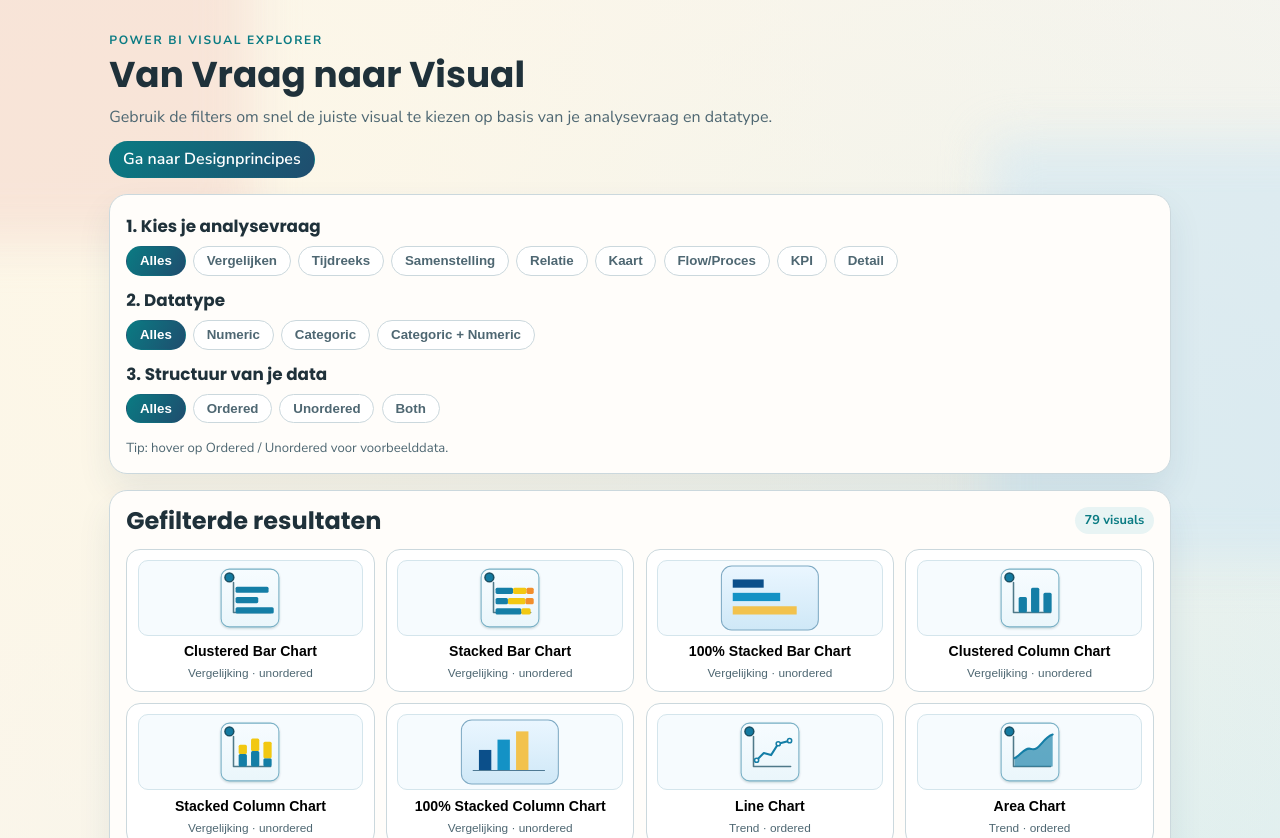
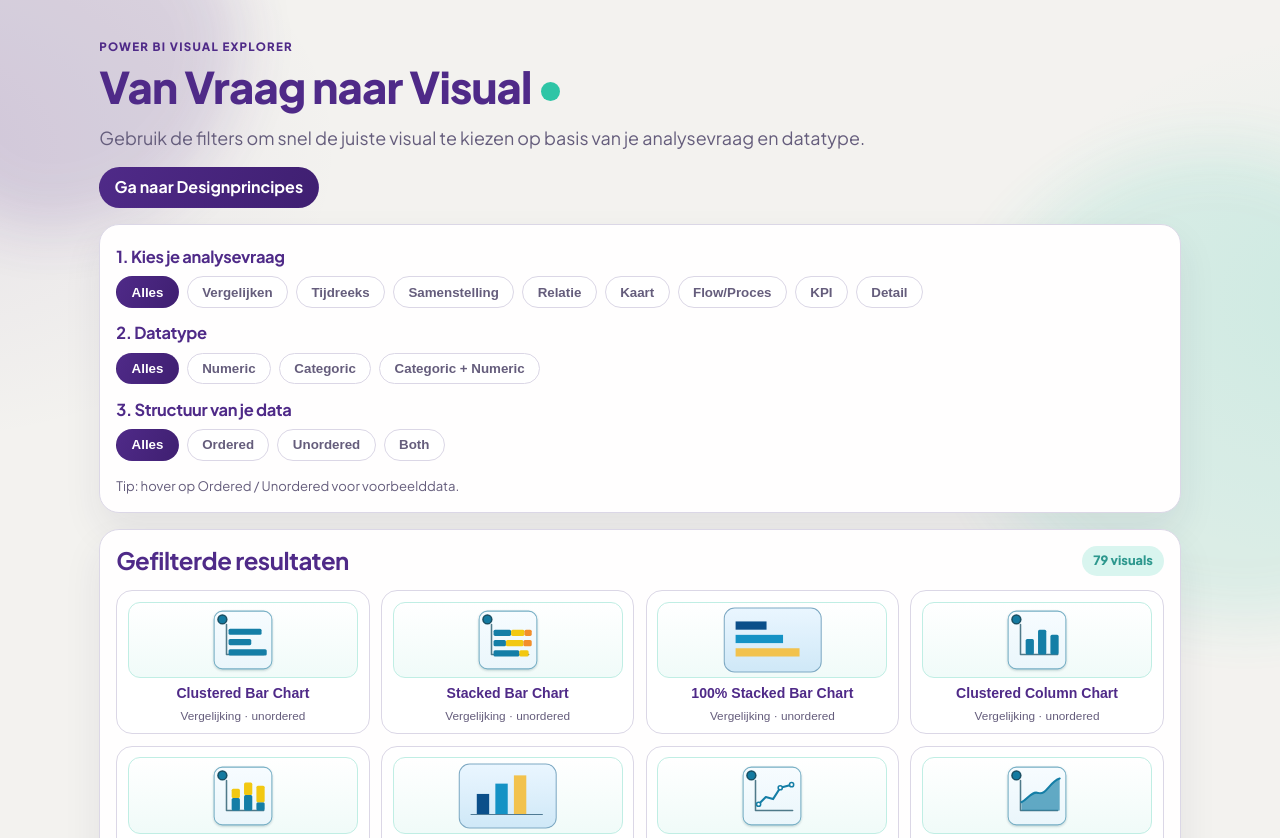
Before and after one commit to GeronimoAnalytics/visualselector, a plain HTML site: page web/index.html in a window 1280 px wide. Shown: the top 838 px of the page. Drawn offline with Linux system fonts and the light colour scheme.

Commit message:
Restyle web pages with Aaff-inspired visual theme

```diff
--- a/web/index.html
+++ b/web/index.html
@@ -6,7 +6,7 @@
   <title>Van Vraag naar Visual</title>
   <link rel="preconnect" href="https://fonts.googleapis.com">
   <link rel="preconnect" href="https://fonts.gstatic.com" crossorigin>
-  <link href="https://fonts.googleapis.com/css2?family=Nunito+Sans:wght@400;600;700;800&family=Poppins:wght@500;600;700;800&display=swap" rel="stylesheet">
+  <link href="https://fonts.googleapis.com/css2?family=Plus+Jakarta+Sans:wght@400;500;600;700;800&display=swap" rel="stylesheet">
   <link rel="stylesheet" href="styles.css">
 </head>
 <body>
--- a/web/styles.css
+++ b/web/styles.css
@@ -1,90 +1,116 @@
 :root {
-  --bg: #f7f4ef;
-  --ink: #1f313a;
-  --muted: #4e6772;
-  --panel: #fffdf9;
-  --line: #cbd8dd;
-  --teal: #0a7b83;
-  --coral: #de6e5d;
-  --gold: #d4a948;
-  --navy: #1f4d6e;
+  --bg: #f3f2ef;
+  --bg-soft: #f9f8f5;
+  --ink: #2d2351;
+  --muted: #655d7c;
+  --panel: #ffffff;
+  --line: #dbd7e6;
+  --teal: #2ec5a6;
+  --purple: #4f2a88;
+  --purple-dark: #3f1f71;
+  --focus: #8f73d8;
 }
 
 * {
   box-sizing: border-box;
 }
 
+html,
+body {
+  width: 100%;
+}
+
 body {
   margin: 0;
   min-height: 100vh;
-  font-family: "Nunito Sans", "Segoe UI", sans-serif;
+  font-family: "Plus Jakarta Sans", "Segoe UI", sans-serif;
   color: var(--ink);
-  background: radial-gradient(circle at 12% 8%, #fdf7e7 0%, transparent 40%),
-    radial-gradient(circle at 85% 25%, #d8edf0 0%, transparent 38%),
+  background:
+    radial-gradient(60vw 40vw at -8% 4%, rgba(79, 42, 136, 0.08) 0%, transparent 58%),
+    radial-gradient(55vw 38vw at 108% 8%, rgba(46, 197, 166, 0.08) 0%, transparent 56%),
     var(--bg);
+  line-height: 1.5;
 }
 
 .ambient {
   position: fixed;
   pointer-events: none;
   z-index: -1;
-  filter: blur(24px);
-  opacity: 0.6;
+  filter: blur(30px);
+  opacity: 0.75;
 }
 
 .ambient-a {
-  width: 320px;
-  height: 320px;
-  background: #f5d9ce;
-  top: -80px;
-  left: -70px;
+  width: 340px;
+  height: 340px;
+  background: rgba(79, 42, 136, 0.2);
+  top: -110px;
+  left: -100px;
+  border-radius: 42% 58% 57% 43% / 48% 44% 56% 52%;
 }
 
 .ambient-b {
-  width: 420px;
-  height: 420px;
-  background: #d0e6f2;
-  right: -130px;
-  top: 140px;
+  width: 470px;
+  height: 470px;
+  background: rgba(46, 197, 166, 0.16);
+  right: -160px;
+  top: 150px;
+  border-radius: 53% 47% 40% 60% / 51% 58% 42% 49%;
 }
 
 .hero {
-  padding: 2rem 1.2rem 1rem;
-  max-width: 1100px;
+  padding: clamp(1.4rem, 3.8vw, 2.4rem) 1.2rem 1rem;
+  max-width: 1120px;
   margin: 0 auto;
+  animation: reveal-up 0.55s ease both;
 }
 
 .kicker {
   margin: 0;
-  color: var(--teal);
-  letter-spacing: 0.14em;
+  color: var(--purple);
+  letter-spacing: 0.11em;
   text-transform: uppercase;
-  font-size: 0.75rem;
-  font-weight: 700;
+  font-size: 0.72rem;
+  font-weight: 800;
 }
 
 h1,
 h2,
 h3,
 h4 {
-  font-family: "Poppins", "Segoe UI", sans-serif;
-  line-height: 1.15;
+  font-family: "Plus Jakarta Sans", "Segoe UI", sans-serif;
+  line-height: 1.2;
+  letter-spacing: -0.02em;
 }
 
 h1 {
-  margin: 0.35rem 0 0.7rem;
-  font-size: clamp(1.8rem, 2.8vw, 3rem);
+  margin: 0.34rem 0 0.72rem;
+  font-size: clamp(2rem, 3.4vw, 3.45rem);
   max-width: 18ch;
+  font-weight: 800;
+  color: var(--purple);
+}
+
+h1::after {
+  content: "";
+  display: inline-block;
+  width: 0.44em;
+  height: 0.44em;
+  margin-left: 0.22em;
+  border-radius: 999px;
+  background: var(--teal);
+  vertical-align: 0.06em;
 }
 
 .lead {
   margin: 0;
   color: var(--muted);
   max-width: 72ch;
+  font-size: clamp(1rem, 1.4vw, 1.2rem);
 }
 
 .page-nav {
-  margin-top: 0.8rem;
+  margin-top: 0.95rem;
 }
 
 .page-nav .choice {
@@ -93,7 +119,7 @@ h1 {
 }
 
 .layout {
-  max-width: 1100px;
+  max-width: 1120px;
   margin: 0 auto;
   padding: 0 1.2rem 2rem;
   display: grid;
@@ -102,10 +128,19 @@ h1 {
 }
 
 .panel {
-  background: color-mix(in srgb, var(--panel), white 22%);
+  background: color-mix(in srgb, var(--panel), var(--bg-soft) 8%);
   border: 1px solid var(--line);
-  border-radius: 18px;
-  box-shadow: 0 16px 34px rgba(31, 77, 110, 0.09);
+  border-radius: 20px;
+  box-shadow: 0 18px 38px rgba(44, 34, 80, 0.08);
+}
+
+.controls,
+.tree {
+  animation: reveal-up 0.5s ease both;
+}
+
+.tree {
+  animation-delay: 0.08s;
 }
 
 .controls {
@@ -116,13 +151,14 @@ h1 {
 
 .controls h2 {
   margin: 0.4rem 0 0.6rem;
-  font-size: 1.05rem;
+  font-size: 1.03rem;
+  color: var(--purple);
 }
 
 .choice-row {
   display: flex;
   flex-wrap: wrap;
-  gap: 0.45rem;
+  gap: 0.5rem;
   margin-bottom: 0.95rem;
 }
 
@@ -130,23 +166,32 @@ h1 {
   border: 1px solid var(--line);
   background: #fff;
   border-radius: 999px;
-  padding: 0.4rem 0.8rem;
-  font-weight: 600;
+  padding: 0.46rem 0.9rem;
+  font-weight: 700;
   color: var(--muted);
   cursor: pointer;
-  transition: transform 0.18s ease, background-color 0.18s ease, border-color 0.18s ease;
+  transition: transform 0.18s ease, background-color 0.18s ease, border-color 0.18s ease, color 0.18s ease, box-shadow 0.18s ease;
 }
 
 .choice:hover,
 .choice:focus-visible {
   transform: translateY(-1px);
-  border-color: #7ca4b2;
+  border-color: color-mix(in srgb, var(--purple), white 46%);
+  color: var(--purple);
+  box-shadow: 0 8px 16px rgba(63, 31, 113, 0.1);
+}
+
+.choice:focus-visible,
+.visual-node:focus-visible,
+.modal-close:focus-visible {
+  outline: 3px solid color-mix(in srgb, var(--focus), white 28%);
+  outline-offset: 2px;
 }
 
 .choice.active {
   color: #fff;
   border-color: transparent;
-  background: linear-gradient(120deg, var(--teal), var(--navy));
+  background: linear-gradient(115deg, var(--purple) 0%, var(--purple-dark) 100%);
 }
 
 .choice.has-tooltip {
@@ -157,19 +202,20 @@ h1 {
   position: absolute;
   top: calc(100% + 8px);
   left: 0;
-  width: min(280px, 80vw);
+  width: min(290px, 82vw);
   background: #fff;
   border: 1px solid var(--line);
-  border-radius: 12px;
-  padding: 0.6rem;
-  box-shadow: 0 10px 25px rgba(18, 45, 58, 0.14);
+  border-radius: 13px;
+  padding: 0.65rem;
+  box-shadow: 0 14px 28px rgba(41, 28, 70, 0.16);
   z-index: 3;
 }
 
 .tooltip-title {
   margin: 0;
-  font-family: "Fraunces", Georgia, serif;
-  font-size: 0.95rem;
+  font-size: 0.93rem;
+  font-weight: 700;
+  color: var(--purple);
 }
 
 .tooltip-description {
@@ -180,7 +226,7 @@ h1 {
 
 .tooltip-list {
   margin: 0;
-  padding-left: 1.1rem;
+  padding-left: 1.05rem;
   font-size: 0.8rem;
   color: var(--ink);
 }
@@ -205,15 +251,16 @@ h1 {
 
 .tree-head h2 {
   margin: 0;
+  color: var(--purple);
 }
 
 .count-pill {
   border-radius: 999px;
-  background: #e8f4f4;
-  color: var(--teal);
-  font-weight: 700;
+  background: color-mix(in srgb, var(--teal), white 82%);
+  color: color-mix(in srgb, var(--teal), var(--ink) 28%);
+  font-weight: 800;
   font-size: 0.8rem;
-  padding: 0.3rem 0.6rem;
+  padding: 0.34rem 0.68rem;
 }
 
 .tree-canvas {
@@ -225,8 +272,8 @@ h1 {
 .visual-node {
   background: #fff;
   border: 1px solid var(--line);
-  border-radius: 14px;
-  padding: 0.65rem;
+  border-radius: 16px;
+  padding: 0.68rem;
   display: grid;
   gap: 0.45rem;
   cursor: pointer;
@@ -236,15 +283,15 @@ h1 {
 .visual-node:hover,
 .visual-node:focus-visible {
   transform: translateY(-2px);
-  border-color: #89b0be;
-  box-shadow: 0 8px 20px rgba(18, 45, 58, 0.1);
+  border-color: color-mix(in srgb, var(--purple), white 45%);
+  box-shadow: 0 10px 22px rgba(63, 31, 113, 0.14);
 }
 
 .visual-icon {
-  border-radius: 10px;
-  border: 1px solid #d4e5ec;
-  background: #f6fbfe;
-  padding: 0.25rem;
+  border-radius: 12px;
+  border: 1px solid color-mix(in srgb, var(--teal), white 70%);
+  background: linear-gradient(180deg, #ffffff 0%, color-mix(in srgb, var(--teal), white 93%) 100%);
+  padding: 0.26rem;
   min-height: 72px;
   display: grid;
   place-items: center;
@@ -269,8 +316,9 @@ h1 {
 }
 
 .visual-name {
-  font-weight: 700;
+  font-weight: 800;
   font-size: 0.88rem;
+  color: var(--purple);
 }
 
 .visual-meta {
@@ -293,19 +341,20 @@ h1 {
 }
 
 .modal::backdrop {
-  background: rgba(17, 38, 48, 0.5);
-  backdrop-filter: blur(3px);
+  background: rgba(22, 12, 40, 0.52);
+  backdrop-filter: blur(4px);
 }
 
 .modal-card {
   width: min(760px, 92vw);
   max-height: 90vh;
   overflow: auto;
-  border-radius: 18px;
+  border-radius: 20px;
   border: 1px solid var(--line);
-  background: #fffdfb;
+  background: #fff;
   padding: 1rem;
   position: relative;
+  box-shadow: 0 26px 52px rgba(34, 24, 64, 0.22);
 }
 
 .modal-close {
@@ -313,11 +362,13 @@ h1 {
   right: 0.8rem;
   top: 0.8rem;
   border: 1px solid var(--line);
-  border-radius: 8px;
+  border-radius: 999px;
   width: 2rem;
   height: 2rem;
   background: #fff;
+  color: var(--purple);
   cursor: pointer;
+  font-weight: 700;
 }
 
 .modal-top {
@@ -328,9 +379,9 @@ h1 {
 }
 
 .modal-icon {
-  border-radius: 12px;
-  border: 1px solid var(--line);
-  background: #f3faff;
+  border-radius: 14px;
+  border: 1px solid color-mix(in srgb, var(--teal), white 72%);
+  background: color-mix(in srgb, var(--teal), white 92%);
   padding: 0.35rem;
 }
 
@@ -341,15 +392,17 @@ h1 {
 
 .modal-category {
   margin: 0;
-  color: var(--teal);
-  font-size: 0.82rem;
+  color: var(--purple);
+  font-size: 0.79rem;
   text-transform: uppercase;
-  letter-spacing: 0.08em;
+  letter-spacing: 0.09em;
+  font-weight: 700;
 }
 
 .modal-top h3 {
   margin: 0.2rem 0 0.25rem;
   font-size: 1.5rem;
+  color: var(--purple);
 }
 
 .modal-complexity {
@@ -367,12 +420,13 @@ h1 {
 .modal-grid section {
   border: 1px solid var(--line);
   background: #fff;
-  border-radius: 12px;
+  border-radius: 13px;
   padding: 0.75rem;
 }
 
 .modal-grid h4 {
   margin: 0 0 0.35rem;
+  color: var(--purple);
 }
 
 .modal-grid p {
@@ -391,11 +445,23 @@ h1 {
 
 .chips li {
   border-radius: 999px;
-  background: #edf5f8;
-  color: #325569;
+  background: color-mix(in srgb, var(--teal), white 84%);
+  color: var(--purple);
   padding: 0.22rem 0.55rem;
   font-size: 0.78rem;
   font-weight: 700;
+}
+
+@keyframes reveal-up {
+  from {
+    opacity: 0;
+    transform: translateY(8px);
+  }
+
+  to {
+    opacity: 1;
+    transform: translateY(0);
+  }
 }
 
 @media (max-width: 900px) {
```
Also changed, not shown: web/designprincipes.html (+11 -8 lines).
